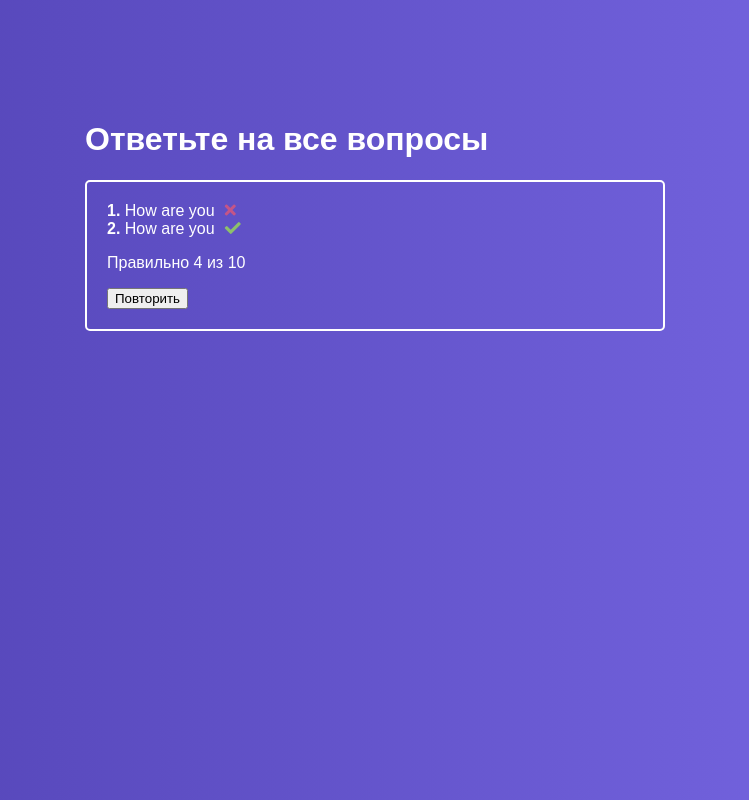
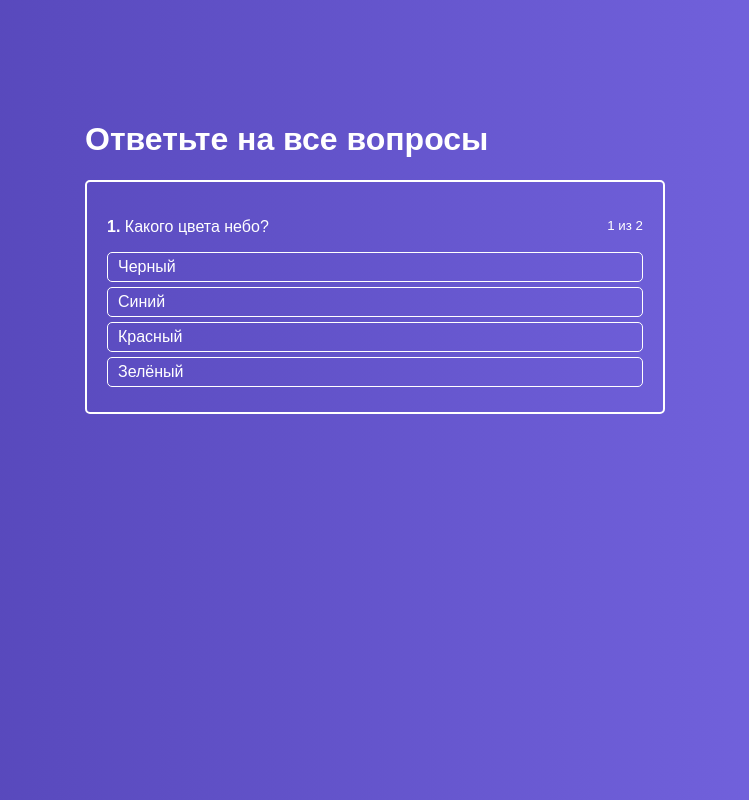
Before and after one commit to Kateryna-Borysenko/quiz-react, a React (Create React App) app: page / in a window 1280 px wide. Shown: the whole page, without its empty margins (265-1014 px from the left). Built offline with nearby package versions, Linux system fonts and the light colour scheme.

Commit message:
Added results and retry quiz

```diff
--- a/src/components/ActiveQuiz/FinishedQuiz/FinishedQuiz.jsx
+++ b/src/components/ActiveQuiz/FinishedQuiz/FinishedQuiz.jsx
@@ -2,27 +2,38 @@
 import s from './FinishedQuiz.module.css';
 
 const FinishedQuiz = props => {
+  //подсчет правильных ответов
+  const successCount = Object.keys(props.results).reduce((total, key) => {
+    if (props.results[key] === 'success') {
+      total++;
+    }
+    return total;
+  }, 0);
   return (
     <div className={s.FinishedQuiz}>
       {/* список всех ответов */}
       <ul>
-        <li>
-          <strong>1. </strong>
-          How are you
-          {/* иконка */}
-          <i className={'fa fa-times ' + s.error} />
-        </li>
-        <li>
-          <strong>2. </strong>
-          How are you
-          {/* иконка */}
-          <i className={'fa fa-check ' + s.success} />
-        </li>
+        {props.quiz.map((quizItem, index) => {
+          const cls = [
+            'fa',
+            props.results[quizItem.id] === 'error' ? 'fa-times' : 'fa-check',
+            s[props.results[quizItem.id]],
+          ];
+          return (
+            <li key={index}>
+              <strong>{index + 1}</strong>. &nbsp; {quizItem.question}
+              {/* иконка */}
+              <i className={cls.join(' ')} />
+            </li>
+          );
+        })}
       </ul>
       {/* сколько всего правильных ответов */}
-      <p>Правильно 4 из 10</p>
+      <p>
+        Правильно {successCount} из {props.quiz.length}
+      </p>
       <div>
-        <button>Повторить</button>
+        <button onClick={props.onRetry}>Повторить</button>
       </div>
     </div>
   );
--- a/src/containers/Quiz/Quiz.jsx
+++ b/src/containers/Quiz/Quiz.jsx
@@ -5,8 +5,8 @@
 
 class Quiz extends Component {
   state = {
-    // isFinished: false, //по умолчанию наш отросник не закончен
-    isFinished: true,
+    isFinished: false, //по умолчанию наш отросник не закончен
+    results: {}, //{ [id]: 'success'} или {[id]: 'error' } для всех вопросов
     activeQuestion: 0,
     answerState: null, //будет храниться инфо о текущем клике пользователя (либо правильный ответ, либо нет){ [id]: 'success'} или {[id]: 'error' }
     quiz: [
@@ -48,12 +48,18 @@
     }
     //получаем вопрос из массива вопросов
     const question = this.state.quiz[this.state.activeQuestion];
+
+    const results = this.state.results;
     //проверка правильности ответа
-
     //переключение не сразу на сл. вопрос, а через 1,5 сек, если ответ верный
     if (question.rightAnswerId === answerId) {
+      //если с первого раза ответили правильно,должны положить значение  'success'
+      if (!results[question.id]) {
+        results[question.id] = 'success';
+      }
       this.setState({
         answerState: { [answerId]: 'success' },
+        results,
       });
       const timeout = window.setTimeout(() => {
         //если закончились вопросы
@@ -68,8 +74,11 @@
         window.clearTimeout(timeout); //чтобы не было утечки памяти
       }, 1000);
     } else {
+      //если ответили не правильно и меняем состояние в строке 78
+      results[question.id] = 'error';
       this.setState({
         answerState: { [answerId]: 'error' },
+        results,
       });
     }
   };
@@ -78,13 +87,26 @@
     //если номер вопроса равен длинне массива вопросов
     return this.state.activeQuestion + 1 === this.state.quiz.length;
   };
+  //для повторного прохождения теста обнуляем
+  retryHandler = () => {
+    this.setState({
+      activeQuestion: 0,
+      answerState: null,
+      isFinished: false,
+      results: {},
+    });
+  };
   render() {
     return (
       <div className={s.Quiz}>
         <div className={s.QuizWrapper}>
           <h1>Ответьте на все вопросы</h1>
           {this.state.isFinished ? (
-            <FinishedQuiz />
+            <FinishedQuiz
+              results={this.state.results}
+              quiz={this.state.quiz}
+              onRetry={this.retryHandler}
+            />
           ) : (
             <ActiveQuiz
               answers={this.state.quiz[this.state.activeQuestion].answers} //показывает номер вопроса
```
Also changed, not shown: 1 other file (tests, documents, lock files or other folders).
